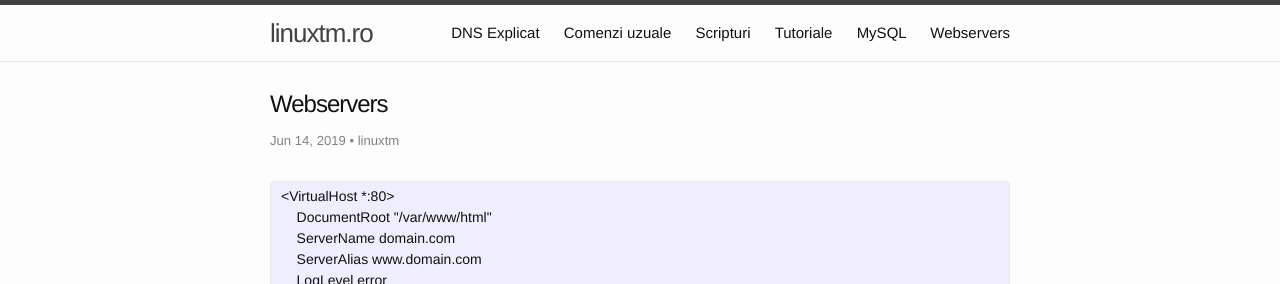
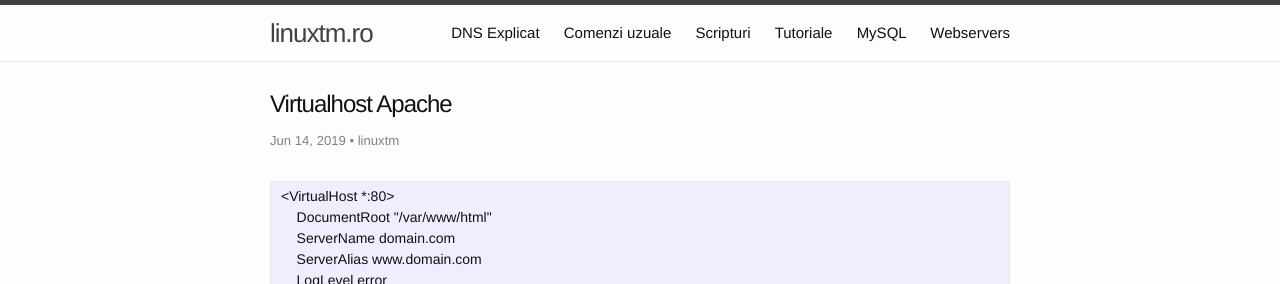
Before and after one commit to linuxtm/linuxtm.github.io, a Jekyll site: the page built from _posts/webservers/2019-06-14-vhost-apache.md, in a window 1280 px wide. Shown: the top 284 px of the page. Built offline with Jekyll 4.4.1, drawn with Linux system fonts in a browser that asks for light colours.

Commit message:
Update 2019-06-14-vhost-apache.md

```diff
--- a/_posts/webservers/2019-06-14-vhost-apache.md
+++ b/_posts/webservers/2019-06-14-vhost-apache.md
@@ -1,5 +1,5 @@
 ---
-title: Webservers
+title: Virtualhost Apache
 author: linuxtm
 permalink: /vhost-apache/
 layout: post
```
